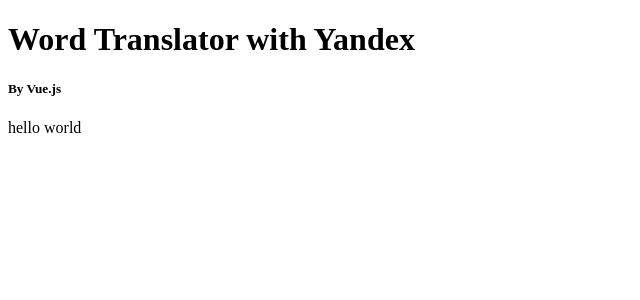
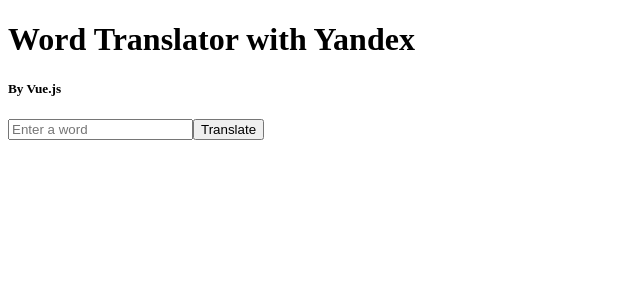
Before and after one commit to andrwsalcdo/vue-word-translator, a Vue app: page / in a window 1280 px wide. Shown: the top 300 px of the page, without its empty margins (0-640 px from the left). Built offline with nearby package versions, Linux system fonts and the light colour scheme.

Commit message:
add <form> and data() to TranslateForm

```diff
--- a/src/components/TranslateForm.vue
+++ b/src/components/TranslateForm.vue
@@ -1,12 +1,20 @@
 <template>
   <div id="translateForm">
-        hello world
+    <form v-on:submit="formSubmit">
+        <input type="text" v-model="textToTranslate" placeholder="Enter a word">
+        <input type="submit" value="Translate">
+    </form>
   </div>
 </template>
 
 <script>
 export default {
   name: 'translateForm',
+  data() {
+      return {
+          textToTranslate: ''
+      }
+  }
 }
 </script>
 
```
